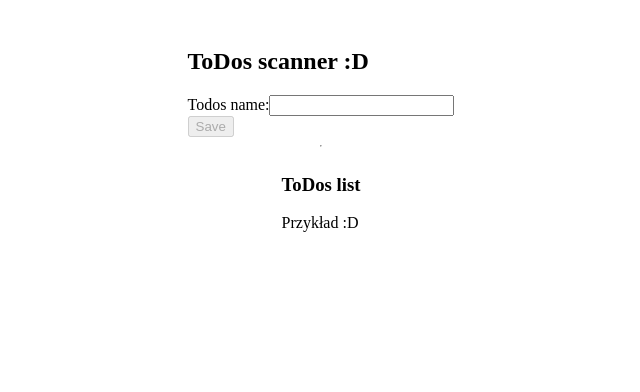
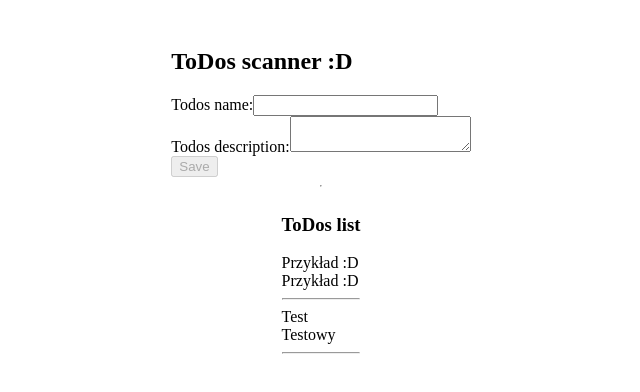
Before and after one commit to gregorro/SDA-ZDJAVApol109-TODOS, an Angular app: page / in a window 1280 px wide. Shown: the top 392 px of the page, without its empty margins (319-959 px from the left). Built offline with nearby package versions, Linux system fonts and the light colour scheme; data requests are answered from the project's data file.

Commit message:
feat: description in todos - v2

```diff
--- a/src/app/components/todos-list/todos-list.component.html
+++ b/src/app/components/todos-list/todos-list.component.html
@@ -1,3 +1,5 @@
 <h3>ToDos list</h3>
 
-<p *ngFor="let todo of todos">{{ todo.name }}</p>
+<ng-container *ngFor="let todo of todos">
+  <app-todos [todo]="todo"></app-todos>
+</ng-container>
--- a/src/app/components/todos-scanner/todos-scanner.component.html
+++ b/src/app/components/todos-scanner/todos-scanner.component.html
@@ -5,5 +5,9 @@
     <label for="todosNameInput">Todos name:</label>
     <input type="text" id="todosNameInput" [(ngModel)]="todoName">
   </div>
-  <button [disabled]="todoName.length == 0" (click)="saveTodos()">Save</button>
+  <div>
+    <label for="todosDescriptionTextarea">Todos description:</label>
+    <textarea  id="todosDescriptionTextarea" [(ngModel)]="todoDescription"></textarea>
+  </div>
+  <button [disabled]="todoName.length == 0 || todoDescription.length == 0 " (click)="saveTodos()">Save</button>
 </div>
--- a/src/app/components/todos-scanner/todos-scanner.component.ts
+++ b/src/app/components/todos-scanner/todos-scanner.component.ts
@@ -9,13 +9,15 @@ import { v4 } from 'uuid'
 })
 export class TodosScannerComponent {
   todoName: string = ''
+  todoDescription: string = ''
 
   constructor(private apiService: ApiService) { }
 
   saveTodos() {
     this.apiService.addTodos({
+      id: v4(),
       name: this.todoName,
-      id: v4()
+      description: this.todoDescription,
     }).subscribe(() => {
       this.todoName = '';
     })
--- a/src/app/components/todos/todos.component.html
+++ b/src/app/components/todos/todos.component.html
@@ -1 +1,5 @@
-<p>todos works!</p>
+<div>
+  <div>{{ todo.name }}</div>
+  <div>{{ todo.description }}</div>
+  <hr>
+</div>
--- a/src/app/components/todos/todos.component.ts
+++ b/src/app/components/todos/todos.component.ts
@@ -1,4 +1,5 @@
-import { Component } from '@angular/core';
+import { Component, Input } from '@angular/core';
+import { Todos } from 'src/app/services/api/api.types';
 
 @Component({
   selector: 'app-todos',
@@ -6,5 +7,5 @@ import { Component } from '@angular/core';
   styleUrls: ['./todos.component.css']
 })
 export class TodosComponent {
-
+  @Input() todo!: Todos
 }
--- a/src/app/data/db.json
+++ b/src/app/data/db.json
@@ -4,6 +4,11 @@
       "name": "Przykład :D",
       "description": "Przykład :D",
       "id": "b4960555-e216-4685-ad62-35deeee739a4"
+    },
+    {
+      "id": "de7ff18e-a4fb-4141-a433-215cb9727068",
+      "name": "Test",
+      "description": "Testowy"
     }
   ]
 }
```
Also changed, not shown: src/zadania2.txt (added).
